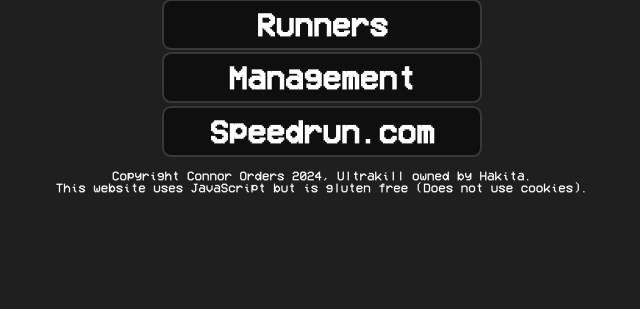
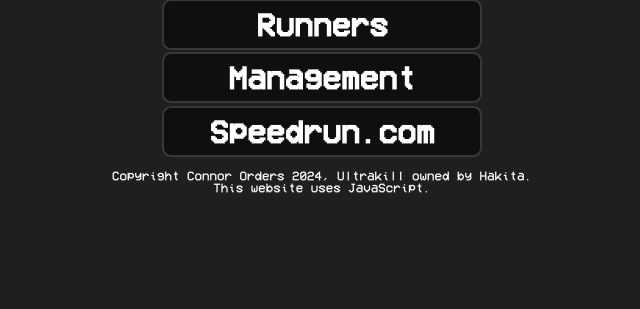
Before and after one commit to Antipoison7/Ultrakill-PHP, a PHP site: page / in a window 1280 px wide. Shown: the part 341-650 px from the top of the page, without its empty margins (318-958 px from the left). Run offline with PHP 8.4, Linux system fonts and the light colour scheme.

Commit message:
Website in no longer gluten free

```diff
--- a/Website/index.php
+++ b/Website/index.php
@@ -18,6 +18,6 @@
             <a href="./login.php" class='titleAnchor'><div class='ultrakillTitleButtonMain' id='runners'><h2 id='settingsText'>Management</h2></div></a>
             <a href="https://www.speedrun.com/ultrakill" class='titleAnchor' target='_blank'><div class='ultrakillTitleButtonMain' id='speedrun'><h2 id='speedText'>Speedrun.com</h2></div></a>
         </div>
-        <p class="indexFooterCopyright">Copyright Connor Orders 2024, Ultrakill owned by Hakita. <br>This website uses JavaScript but is gluten free (Does not use cookies).</p>
+        <p class="indexFooterCopyright">Copyright Connor Orders 2024, Ultrakill owned by Hakita. <br>This website uses JavaScript.</p>
     </body>
 </html>
```
